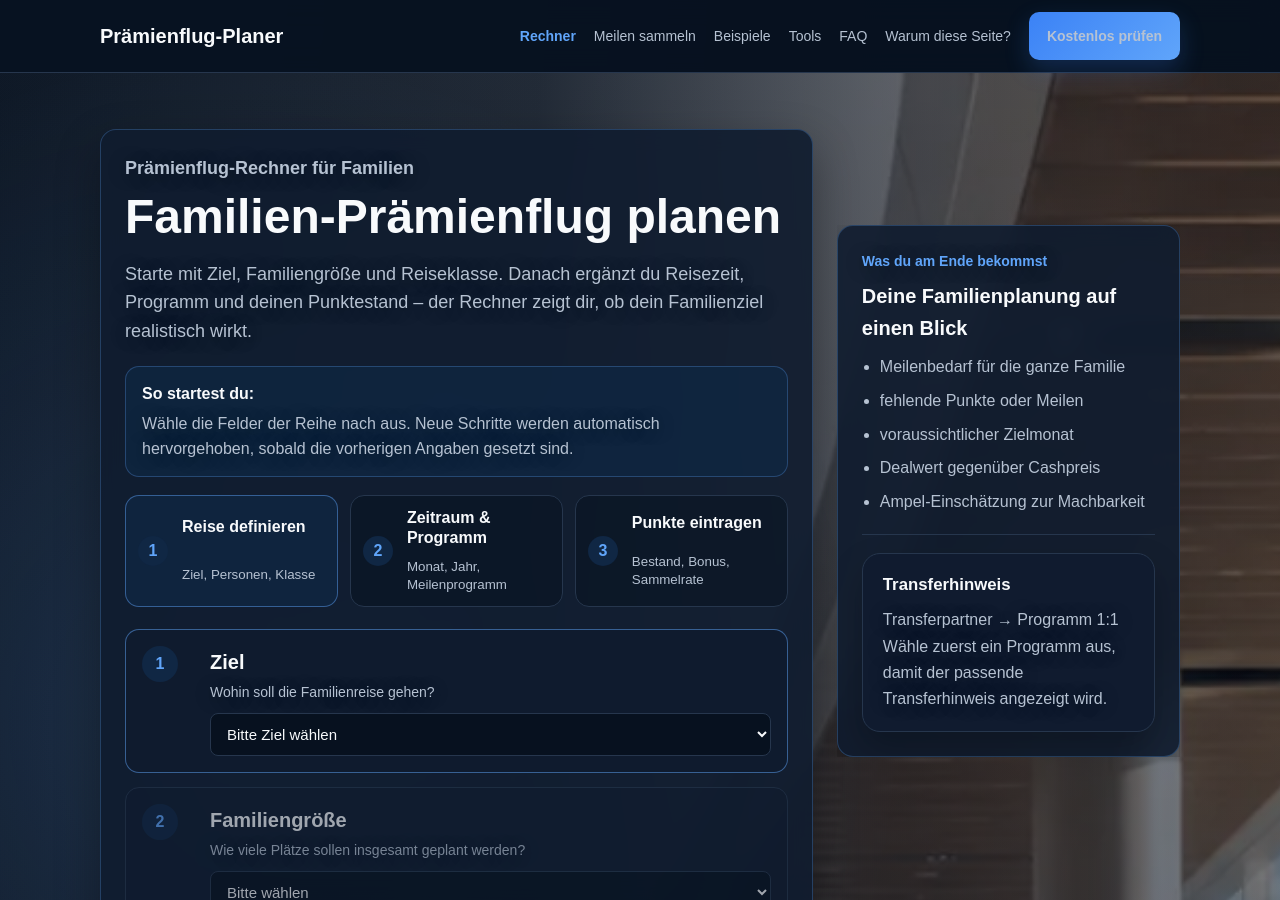
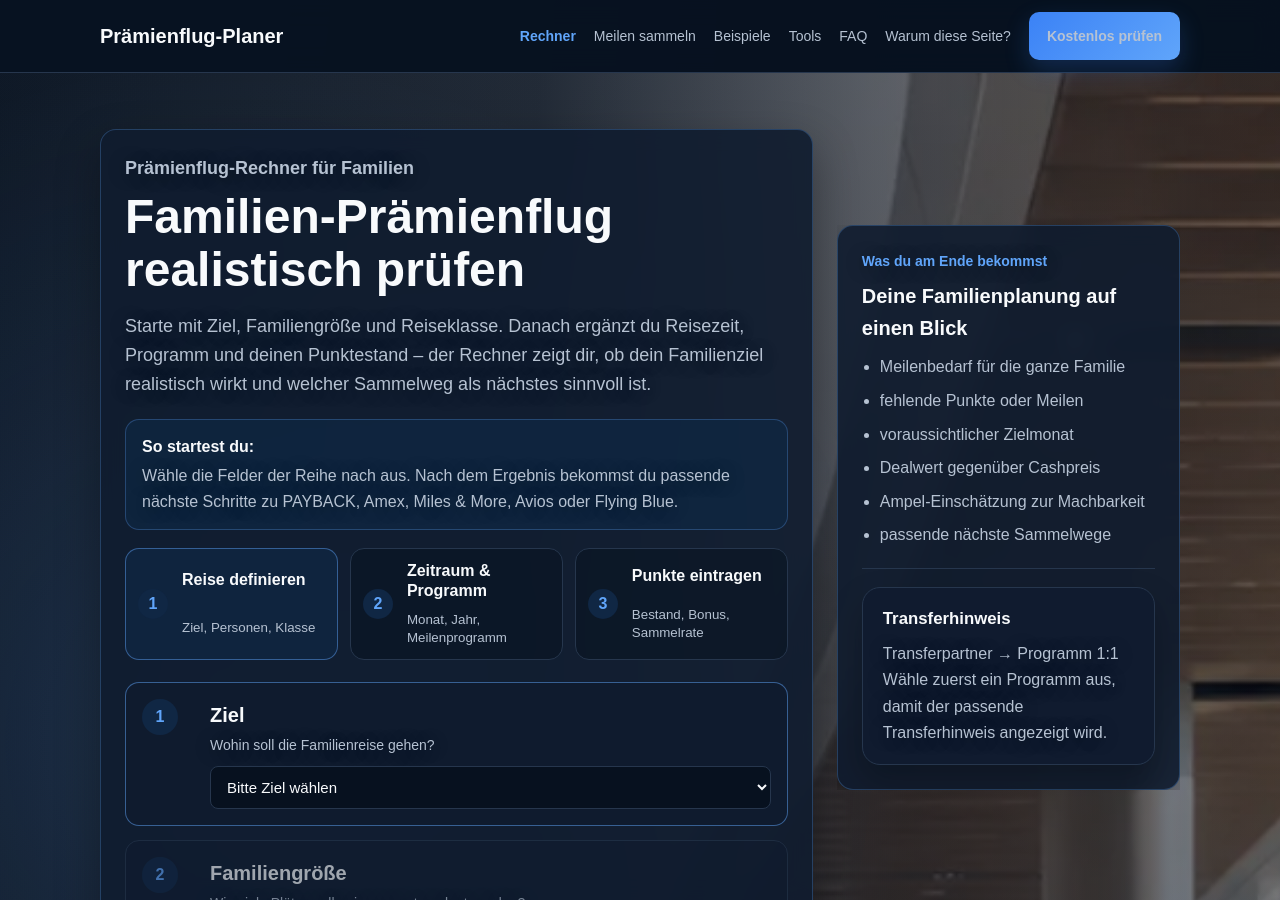
Before and after one commit to Praemienflug-Planer/miles-planer, a Jekyll site: the page built from rechner/index.html, in a window 1280 px wide and 900 px high. Built offline with Jekyll 4.4.1, drawn with Linux system fonts in a browser that asks for light colours.

Commit message:
Clarify calculator copy and use global navigation version

```diff
--- a/rechner/index.html
+++ b/rechner/index.html
@@ -43,28 +43,12 @@ layout: default
 
   <link rel="stylesheet" href="/miles-planer/assets/css/site.css?v=20260511-1" />
   <link rel="stylesheet" href="/miles-planer/assets/css/hero-background.css?v=20260511-2" />
-  <link rel="stylesheet" href="/miles-planer/rechner/rechner-layout-fix.css?v=20260518-result-1" />
-  <script src="/miles-planer/assets/js/navigation-shell.js?v=20260518-5" defer></script>
+  <link rel="stylesheet" href="/miles-planer/rechner/rechner-layout-fix.css?v=20260519-conversion-1" />
+  <script src="/miles-planer/assets/js/navigation-shell.js?v=20260519-conversion-1" defer></script>
   <script src="/miles-planer/assets/js/conversion-events.js?v=20260518-1" defer></script>
 </head>
 <body>
   <a href="#main-content" class="skip-link">Zum Inhalt springen</a>
-
-  <header class="site-header">
-    <div class="container nav">
-      <a class="brand" href="/miles-planer/" aria-label="Startseite Prämienflug-Planer">Prämienflug-Planer</a>
-      <nav class="main-nav" aria-label="Hauptnavigation">
-        <a href="/miles-planer/rechner/">Rechner</a>
-        <a href="/miles-planer/meilen-business-class/">Business Class</a>
-        <a href="/miles-planer/meilen-thailand/">Thailand</a>
-        <a href="/miles-planer/meilen-new-york/">New York</a>
-        <a href="/miles-planer/amex-meilen-umrechnen/">Amex umrechnen</a>
-        <a href="/miles-planer/meilen-sammeln/">Meilen sammeln</a>
-        <a href="/miles-planer/faq/">FAQ</a>
-        <a href="/miles-planer/kontakt.html">Kontakt</a>
-      </nav>
-    </div>
-  </header>
 
   <main id="main-content">
     <section class="section rechner-hero-bg">
@@ -76,13 +60,13 @@ layout: default
                 <div class="tool-card calculator-intro-card">
                   <div class="section-head compact-head">
                     <p class="eyebrow">Prämienflug-Rechner für Familien</p>
-                    <h1>Familien-Prämienflug planen</h1>
-                    <p>Starte mit Ziel, Familiengröße und Reiseklasse. Danach ergänzt du Reisezeit, Programm und deinen Punktestand – der Rechner zeigt dir, ob dein Familienziel realistisch wirkt.</p>
+                    <h1>Familien-Prämienflug realistisch prüfen</h1>
+                    <p>Starte mit Ziel, Familiengröße und Reiseklasse. Danach ergänzt du Reisezeit, Programm und deinen Punktestand – der Rechner zeigt dir, ob dein Familienziel realistisch wirkt und welcher Sammelweg als nächstes sinnvoll ist.</p>
                   </div>
 
                   <div class="calculator-start-hint">
                     <strong>So startest du:</strong>
-                    <p>Wähle die Felder der Reihe nach aus. Neue Schritte werden automatisch hervorgehoben, sobald die vorherigen Angaben gesetzt sind.</p>
+                    <p>Wähle die Felder der Reihe nach aus. Nach dem Ergebnis bekommst du passende nächste Schritte zu PAYBACK, Amex, Miles & More, Avios oder Flying Blue.</p>
                   </div>
 
                   <div class="calculator-progress" aria-label="Rechner-Ablauf">
@@ -131,18 +115,18 @@ layout: default
                   <li>voraussichtlicher Zielmonat</li>
                   <li>Dealwert gegenüber Cashpreis</li>
                   <li>Ampel-Einschätzung zur Machbarkeit</li>
+                  <li>passende nächste Sammelwege</li>
                 </ul>
                 <div class="sidebar-transfer-hint"><div class="result-info-card"><div class="info-content" id="pointsHelper"><strong>Transferhinweis</strong><p>Wähle zuerst ein Programm aus, damit der passende Transferhinweis angezeigt wird.</p></div></div></div>
               </div>
             </aside>
           </div>
         </div>
-        <div id="resultView" class="tool-view"><div class="tool-layout"><div class="tool-main"><div class="tool-card result-wrapper"><div id="result"></div></div></div><aside class="tool-sidebar"><div class="tool-card sticky-card"><p class="eyebrow">Ergebnis</p><h3>Deine Familienplanung</h3><p class="footer-text">Hier siehst du Sammellücke, Zeit bis zum Ziel und die Bewertung der Einlösung.</p><div id="resultTransferHint" class="result-info-card"><strong>Transferhinweis</strong><p>Die Transferdetails werden nach der Berechnung hier angezeigt.</p></div><div class="tool-actions"><button class="btn btn-secondary" onclick="zurueckZuEingaben()">Zurück zu den Eingaben</button></div></div></aside></div></div>
+        <div id="resultView" class="tool-view"><div class="tool-layout"><div class="tool-main"><div class="tool-card result-wrapper"><div id="result"></div></div></div><aside class="tool-sidebar"><div class="tool-card sticky-card"><p class="eyebrow">Ergebnis</p><h3>Deine Familienplanung</h3><p class="footer-text">Hier siehst du Sammellücke, Zeit bis zum Ziel und die Bewertung der Einlösung. Danach zeigt dir der Planer, welcher Sammelweg als nächstes logisch ist.</p><div id="resultTransferHint" class="result-info-card"><strong>Transferhinweis</strong><p>Die Transferdetails werden nach der Berechnung hier angezeigt.</p></div><div class="tool-actions"><button class="btn btn-secondary" onclick="zurueckZuEingaben()">Zurück zu den Eingaben</button></div></div></aside></div></div>
       </div>
     </section>
   </main>
 
-  <footer class="site-footer"><div class="container footer-grid"><div><div class="brand footer-brand">Prämienflug-Planer</div><p class="footer-text">Planungstool für Prämienflüge mit Fokus auf Familien, Sammellücke und realistische Umsetzbarkeit.</p></div><div><h4>Navigation</h4><ul class="footer-links"><li><a href="/miles-planer/rechner/">Rechner</a></li><li><a href="/miles-planer/meilen-business-class/">Business Class</a></li><li><a href="/miles-planer/meilen-thailand/">Thailand</a></li><li><a href="/miles-planer/meilen-new-york/">New York</a></li><li><a href="/miles-planer/amex-meilen-umrechnen/">Amex umrechnen</a></li><li><a href="/miles-planer/meilen-sammeln/">Meilen sammeln</a></li><li><a href="/miles-planer/faq/">FAQ</a></li></ul></div><div><h4>Rechtliches</h4><ul class="footer-links"><li><a href="/miles-planer/impressum.html">Impressum</a></li><li><a href="/miles-planer/datenschutz.html">Datenschutz</a></li><li><a href="/miles-planer/transparenz.html">Transparenz</a></li><li><a href="/miles-planer/kontakt.html">Kontakt</a></li></ul></div></div></footer>
   <script src="/miles-planer/assets/data/rechner-lists.js?v=20260510-3"></script>
   <script src="/miles-planer/assets/data/rechner-programs.js?v=20260510-1"></script>
   <script src="/miles-planer/assets/data/rechner-award-rates.js?v=20260510-2"></script>
@@ -151,6 +135,6 @@ layout: default
   <script src="/miles-planer/script.js?v=20260510-3"></script>
   <script src="/miles-planer/assets/js/rechner-result-optimizer.js?v=20260518-1"></script>
   <script src="/miles-planer/assets/js/rechner-github-data-loader.js?v=20260510-6"></script>
-  <script src="/miles-planer/assets/js/rechner-result-next-steps.js?v=20260511-1"></script>
+  <script src="/miles-planer/assets/js/rechner-result-next-steps.js?v=20260519-conversion-1"></script>
 </body>
 </html>
```
